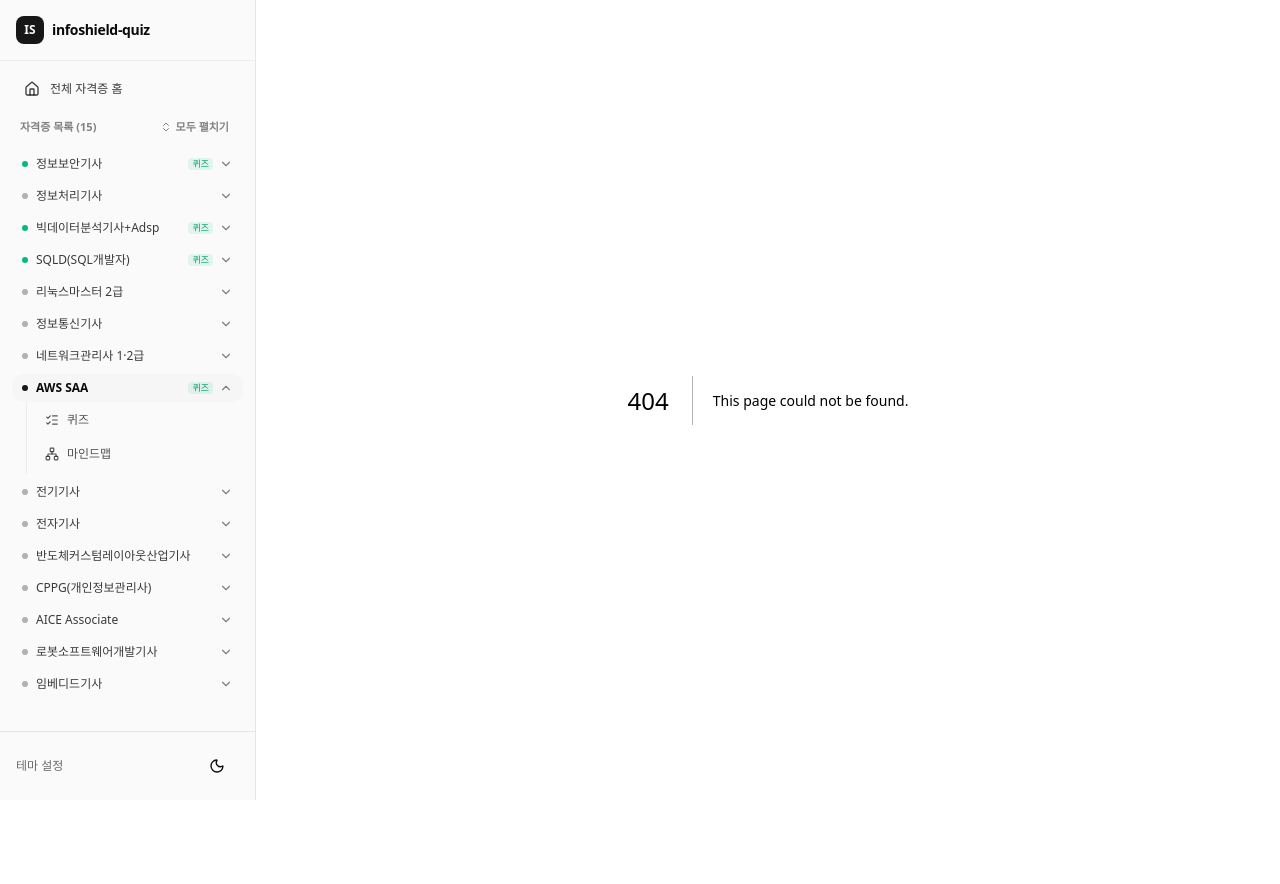
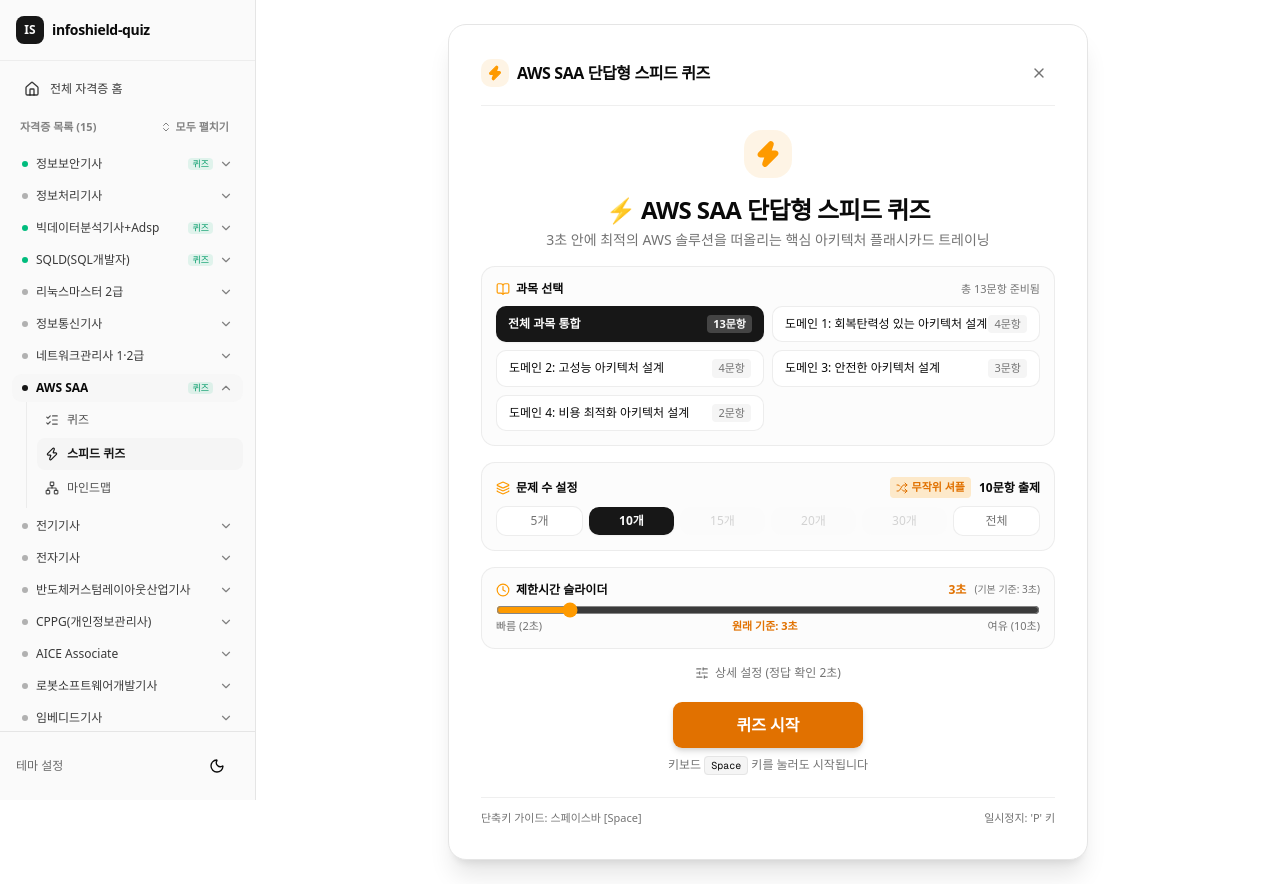
Before and after one commit to mooh2jj/infoshield-quiz, a Next.js app: page /aws-saa/speed-quiz in a window 1280 px wide. Before the commit this address had no page. Before the commit the page ends 800 px from the top, so only its background shows below. Built offline with nearby package versions, Linux system fonts and the light colour scheme; a web font is replaced by a local one.

Commit message:
feat(aws-saa): AWS SAA 단답형 스피드 퀴즈 추가 및 고빈출 기출 13문항 구축

```diff
--- a/app/aws-saa/page.tsx
+++ b/app/aws-saa/page.tsx
@@ -3,7 +3,7 @@
 import { useState } from "react";
 import { useRouter } from "next/navigation";
 import Link from "next/link";
-import { Minus, Plus } from "lucide-react";
+import { Minus, Plus, Zap } from "lucide-react";
 import { Button, buttonVariants } from "@/components/ui/button";
 import { SubjectChip } from "@/components/quiz/SubjectChip";
 import { useQuizStore } from "@/lib/store/quizStore";
@@ -60,6 +60,41 @@
         <p className="text-muted-foreground">
           4대 도메인 실전 시나리오 퀴즈 — 4지선다형
         </p>
+      </div>
+
+      {/* AWS SAA 단답형 스피드 퀴즈 배너 */}
+      <div className="relative overflow-hidden rounded-xl border border-amber-500/30 bg-gradient-to-r from-amber-500/10 via-amber-500/5 to-transparent p-5">
+        <div className="flex flex-col sm:flex-row sm:items-center justify-between gap-4">
+          <div className="flex flex-col gap-1">
+            <div className="flex items-center gap-2">
+              <span className="flex size-5 items-center justify-center rounded-md bg-amber-500/20 text-amber-500">
+                <Zap className="size-3.5 fill-amber-500" />
+              </span>
+              <span className="text-xs font-bold uppercase tracking-wider text-amber-600 dark:text-amber-400">
+                SPEED QUIZ
+              </span>
+              <span className="rounded bg-amber-500/20 px-1.5 py-0.2 text-[10px] font-semibold text-amber-700 dark:text-amber-300">
+                신규
+              </span>
+            </div>
+            <h2 className="text-base font-semibold tracking-tight text-foreground">
+              AWS SAA 단답형 스피드 퀴즈
+            </h2>
+            <p className="text-xs text-muted-foreground">
+              3초 안에 최적의 AWS 솔루션을 떠올리는 핵심 아키텍처 플래시카드 트레이닝
+            </p>
+          </div>
+          <Link
+            href="/aws-saa/speed-quiz"
+            className={cn(
+              buttonVariants({ variant: "default" }),
+              "h-10 shrink-0 gap-1.5 bg-amber-600 font-semibold text-white hover:bg-amber-700 shadow-sm"
+            )}
+          >
+            <Zap className="size-3.5 fill-current" />
+            스피드 퀴즈 시작
+          </Link>
+        </div>
       </div>
 
       <section className="flex flex-col gap-3">
--- /dev/null
+++ b/app/aws-saa/speed-quiz/page.tsx
@@ -0,0 +1,26 @@
+import type { Metadata } from "next";
+import { SpeedQuiz } from "@/components/quiz/SpeedQuiz";
+import {
+  AWS_SAA_CHAPTERS,
+  AWS_SAA_QUIZ_LIST,
+} from "@/data/speed-quiz/aws-saa";
+
+export const metadata: Metadata = {
+  title: "AWS SAA 단답형 스피드 퀴즈 | infoshield-quiz",
+  description: "3초 안에 최적의 AWS 솔루션 서비스를 떠올리는 핵심 아키텍처 플래시카드",
+};
+
+export default function AwsSaaSpeedQuizPage() {
+  return (
+    <main className="relative flex flex-1 flex-col items-center justify-center">
+      <SpeedQuiz
+        title="AWS SAA 단답형 스피드 퀴즈"
+        subtitle="3초 안에 최적의 AWS 솔루션을 떠올리는 핵심 아키텍처 플래시카드 트레이닝"
+        chapters={AWS_SAA_CHAPTERS}
+        quizList={AWS_SAA_QUIZ_LIST}
+        exitHref="/aws-saa"
+        exitLabel="AWS SAA 홈"
+      />
+    </main>
+  );
+}
--- a/components/nav/nav-items.ts
+++ b/components/nav/nav-items.ts
@@ -187,6 +187,13 @@
         matchPrefixes: ["/aws-saa", "/aws-saa/quiz", "/aws-saa/result"],
       },
       {
+        href: "/aws-saa/speed-quiz",
+        label: "스피드 퀴즈",
+        pillLabel: "AWS SAA 스피드 퀴즈",
+        icon: Zap,
+        matchPrefixes: ["/aws-saa/speed-quiz"],
+      },
+      {
         href: "/aws-saa/mindmap",
         label: "마인드맵",
         pillLabel: "AWS SAA 마인드맵",
--- /dev/null
+++ b/data/speed-quiz/aws-saa.ts
@@ -0,0 +1,117 @@
+import type { SpeedQuizChapter, SpeedQuizItem } from "./types";
+
+export const AWS_SAA_CHAPTERS: SpeedQuizChapter[] = [
+  { id: "resilient", name: "도메인 1: 회복탄력성 있는 아키텍처 설계", shortName: "회복탄력성" },
+  { id: "performance", name: "도메인 2: 고성능 아키텍처 설계", shortName: "고성능 설계" },
+  { id: "security", name: "도메인 3: 안전한 아키텍처 설계", shortName: "보안 설계" },
+  { id: "cost", name: "도메인 4: 비용 최적화 아키텍처 설계", shortName: "비용 최적화" },
+];
+
+export const AWS_SAA_QUIZ_LIST: SpeedQuizItem[] = [
+  // =================================================================
+  // === [도메인 1] 회복탄력성 있는 아키텍처 설계 (4문항)
+  // =================================================================
+  {
+    id: 1,
+    chapterId: "resilient",
+    chapterName: "도메인 1: 회복탄력성 있는 아키텍처 설계",
+    question: "분산 애플리케이션 컴포넌트 간 결합도를 낮추고(디커플링), 트래픽 급증 시 메시지 손실 없이 버퍼링을 제공하는 완전관리형 대기열 서비스는?",
+    answer: "Amazon SQS (Simple Queue Service)"
+  },
+  {
+    id: 2,
+    chapterId: "resilient",
+    chapterName: "도메인 1: 회복탄력성 있는 아키텍처 설계",
+    question: "단일 메시지를 발행(Publish)하면 구독 중인 여러 개의 SQS 대기열이나 Lambda 등으로 동시에 브로드캐스트(Fanout)하는 서비스는?",
+    answer: "Amazon SNS (Simple Notification Service)"
+  },
+  {
+    id: 3,
+    chapterId: "resilient",
+    chapterName: "도메인 1: 회복탄력성 있는 아키텍처 설계",
+    question: "수백 개의 VPC와 온프레미스 네트워크를 복잡한 피어링 대신 중앙 집중형 허브-앤-스포크(Hub-and-Spoke) 구조로 연결하는 라우터는?",
+    answer: "AWS Transit Gateway"
+  },
+  {
+    id: 4,
+    chapterId: "resilient",
+    chapterName: "도메인 1: 회복탄력성 있는 아키텍처 설계",
+    question: "1초 미만의 복제 지연시간으로 전 세계 여러 리전에 읽기 복제본을 제공하며 리전 장애 시 신속한 재해 복구(DR)를 지원하는 고가용성 DB 기능은?",
+    answer: "Amazon Aurora Global Database"
+  },
+
+  // =================================================================
+  // === [도메인 2] 고성능 아키텍처 설계 (4문항)
+  // =================================================================
+  {
+    id: 5,
+    chapterId: "performance",
+    chapterName: "도메인 2: 고성능 아키텍처 설계",
+    question: "여러 가용 영역(AZ)의 수많은 EC2 인스턴스가 동시에 읽기/쓰기(POSIX 호환)를 수행할 수 있는 리눅스용 완전관리형 탄력적 공유 파일 시스템은?",
+    answer: "Amazon EFS (Elastic File System)"
+  },
+  {
+    id: 6,
+    chapterId: "performance",
+    chapterName: "도메인 2: 고성능 아키텍처 설계",
+    question: "HPC, 머신러닝, 금융 분석 등 서브 밀리초 수준의 초저지연과 초당 수백 기가바이트 처리량을 제공하는 Lustre 기반 고성능 파일 스토리지는?",
+    answer: "Amazon FSx for Lustre"
+  },
+  {
+    id: 7,
+    chapterId: "performance",
+    chapterName: "도메인 2: 고성능 아키텍처 설계",
+    question: "2개의 고정 Anycast IP를 제공하여 글로벌 사용자의 트래픽을 AWS 글로벌 백본망을 통해 최적의 리전 엔드포인트로 신속하게 전달하는 가속 서비스는?",
+    answer: "AWS Global Accelerator"
+  },
+  {
+    id: 8,
+    chapterId: "performance",
+    chapterName: "도메인 2: 고성능 아키텍처 설계",
+    question: "관계형 DB 앞에 배치하여 자주 조회되는 읽기 쿼리를 메모리에 캐싱함으로써 응답 지연을 마이크로초 단위로 줄여주는 인메모리 캐시 서비스는?",
+    answer: "Amazon ElastiCache (Redis / Memcached)"
+  },
+
+  // =================================================================
+  // === [도메인 3] 안전한 아키텍처 설계 (3문항)
+  // =================================================================
+  {
+    id: 9,
+    chapterId: "security",
+    chapterName: "도메인 3: 안전한 아키텍처 설계",
+    question: "데이터 암호화에 사용되는 암호화 키를 생성·관리하고, FIPS 140-2 표준 하드웨어 보안 모듈(HSM)을 통해 안전하게 통제하는 AWS 키 관리 서비스는?",
+    answer: "AWS KMS (Key Management Service)"
+  },
+  {
+    id: 10,
+    chapterId: "security",
+    chapterName: "도메인 3: 안전한 아키텍처 설계",
+    question: "SQL 인젝션, XSS, IP 기반 차단 규칙 등을 설정하여 ALB, CloudFront, API Gateway 앞단에서 악성 L7 웹 트래픽을 차단하는 웹 방화벽은?",
+    answer: "AWS WAF (Web Application Firewall)"
+  },
+  {
+    id: 11,
+    chapterId: "security",
+    chapterName: "도메인 3: 안전한 아키텍처 설계",
+    question: "AWS Organizations 환경에서 하위 멤버 계정 및 조직 단위(OU)가 사용할 수 있는 권한의 최대 한도(가드레일)를 중앙에서 제어하는 정책은?",
+    answer: "SCP (Service Control Policy, 서비스 제어 정책)"
+  },
+
+  // =================================================================
+  // === [도메인 4] 비용 최적화 아키텍처 설계 (2문항)
+  // =================================================================
+  {
+    id: 12,
+    chapterId: "cost",
+    chapterName: "도메인 4: 비용 최적화 아키텍처 설계",
+    question: "1년에 한두 번 조회하지만 장기 보관이 필요한 규제 준수 데이터에 적합하며, 기가바이트당 비용이 가장 저렴한(복원 9~12시간) S3 스토리지 티어는?",
+    answer: "S3 Glacier Deep Archive"
+  },
+  {
+    id: 13,
+    chapterId: "cost",
+    chapterName: "도메인 4: 비용 최적화 아키텍처 설계",
+    question: "온디맨드 대비 최대 90%까지 저렴한 비용으로 미사용 EC2 용량을 활용할 수 있으며, 중단 허용 무상태 웹이나 배치 작업에 최적인 인스턴스 옵션은?",
+    answer: "Spot Instance (스팟 인스턴스)"
+  }
+];
```
